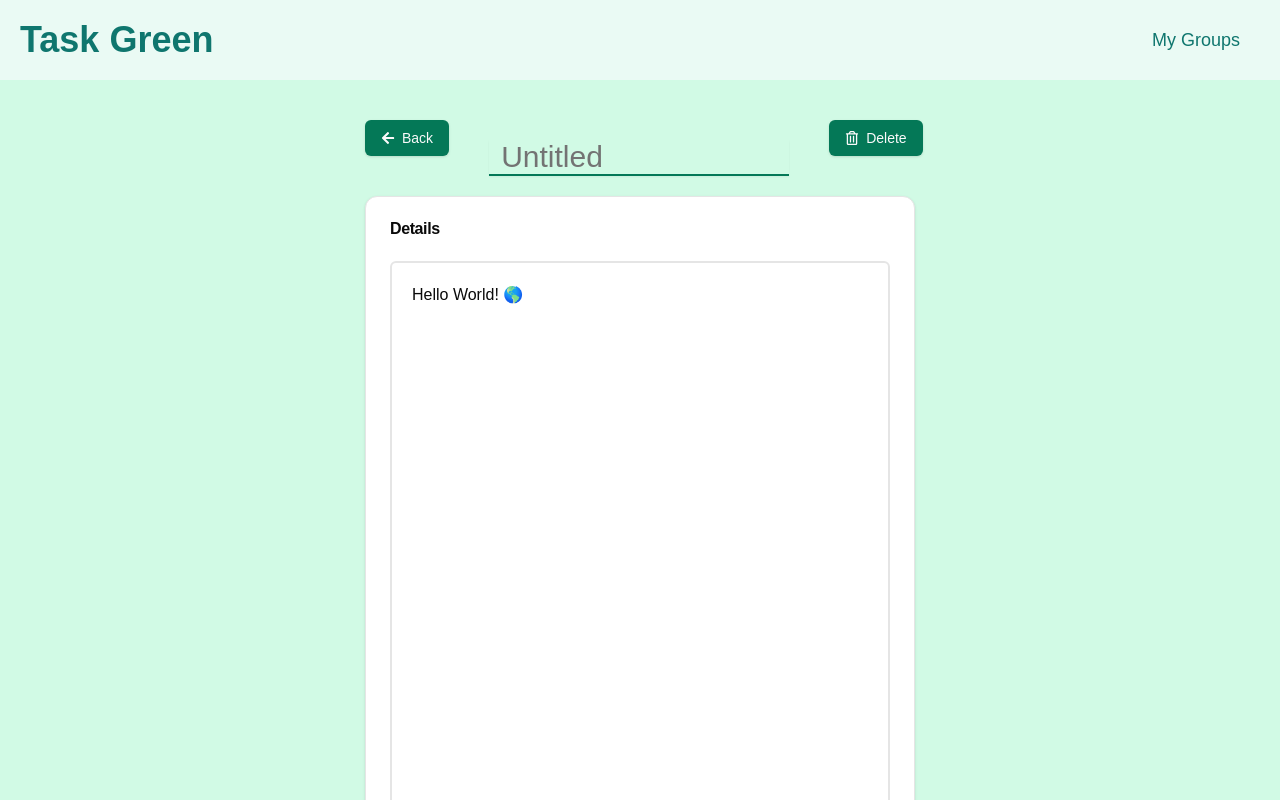
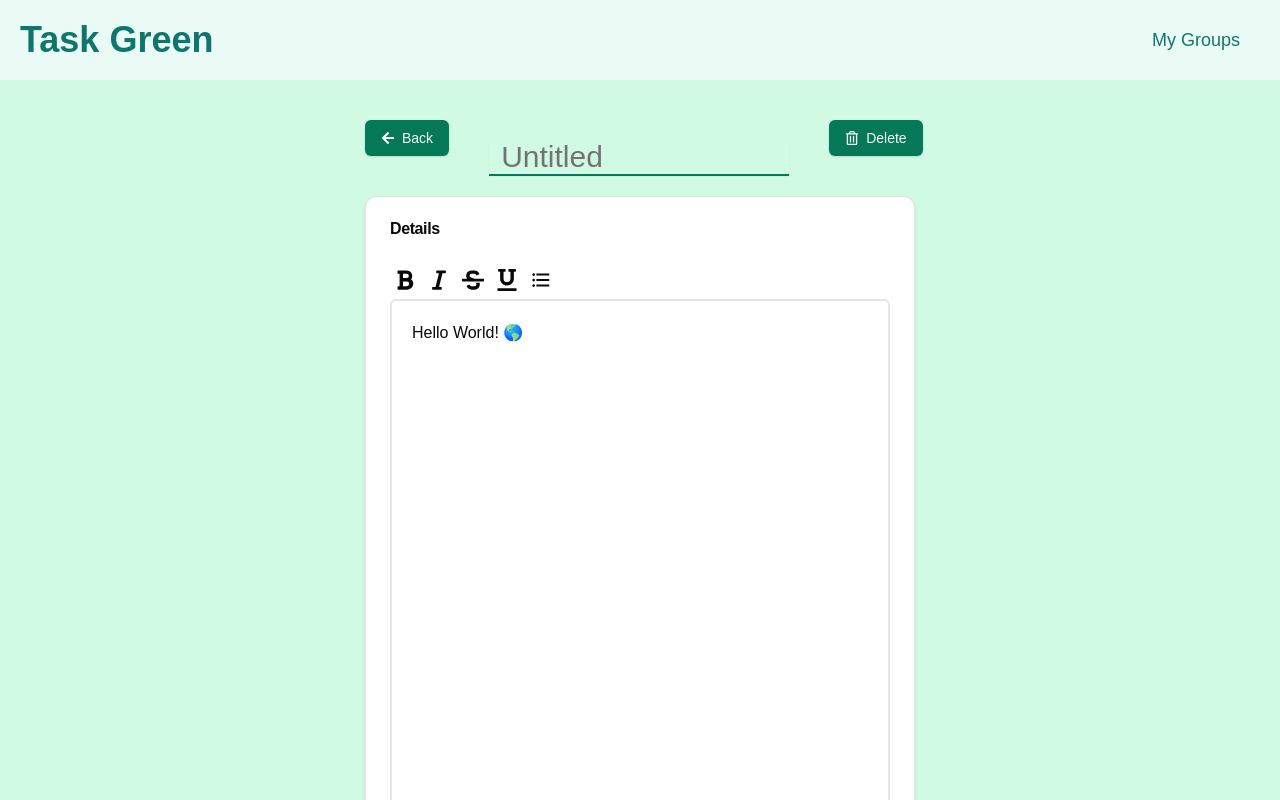
Before and after one commit to reiz0/Manage_Green, a Next.js app: page /task/1 in a window 1280 px wide. Shown: the top 800 px of the page. Built offline with nearby package versions, Linux system fonts and the light colour scheme.

Commit message:
implement bold, italic, strile button for edit

```diff
--- a/src/app/(login)/task/[taskId]/_components/Editor.tsx
+++ b/src/app/(login)/task/[taskId]/_components/Editor.tsx
@@ -1,8 +1,12 @@
 "use client";
 
 import Underline from "@tiptap/extension-underline";
+// import BulletList from '@tiptap/extension-bullet-list'
 import { EditorContent, useEditor } from "@tiptap/react";
 import StarterKit from "@tiptap/starter-kit";
+
+import { FaBold, FaItalic, FaStrikethrough, FaUnderline } from "react-icons/fa";
+import { MdFormatListBulleted } from "react-icons/md";
 
 export const Editor = () => {
   const editor = useEditor({
@@ -15,11 +19,51 @@ export const Editor = () => {
     content: "<p>Hello World! 🌎️</p>",
   });
 
+  // StarterKit.configure({
+  //   bulletList:{
+  //     keepMarks: true,
+  //     HTMLAttributes:{
+  //       class: "list-disc"
+  //     }
+  //   }
+  // })
+
+  if (!editor) {
+    return (
+      <div className="border-2 rounded-md w-full h-[600px] overflow-y-scroll overflow-hidden " />
+    );
+  }
+
+  const edditorButtonClass = "p-1 text-3xl rounded-md"
+  const activeClass = `bg-slate-200 ${edditorButtonClass}`;
+
   return (
     <div className="">
+      <div className="flex gap-1 items-center py-1">
+        <FaBold
+          className={editor.isActive("bold") ? activeClass : edditorButtonClass }
+          onClick={() => editor.chain().focus().toggleBold().run()}
+        />
+        <FaItalic
+          className={editor.isActive("italic") ? activeClass : edditorButtonClass}
+          onClick={() => editor.chain().focus().toggleItalic().run()}
+        />
+        <FaStrikethrough
+          className={editor.isActive("strike") ? activeClass : edditorButtonClass}
+          onClick={() => editor.chain().focus().toggleStrike().run()}
+        />
+        <FaUnderline
+          className={editor.isActive("underline") ? activeClass : edditorButtonClass}
+          onClick={() => editor.chain().focus().toggleUnderline().run()}
+        />
+        <MdFormatListBulleted
+          className={editor.isActive("bulletList") ? activeClass : edditorButtonClass}
+          onClick={() => editor.chain().focus().toggleBulletList().run()}
+        />
+      </div>
       <div
         className="border-2 rounded-md w-full h-[600px] overflow-y-scroll overflow-hidden"
-        onClick={() => editor?.chain().focus()}
+        onClick={() => editor.chain().focus()}
       >
         <EditorContent editor={editor} />
       </div>
```
